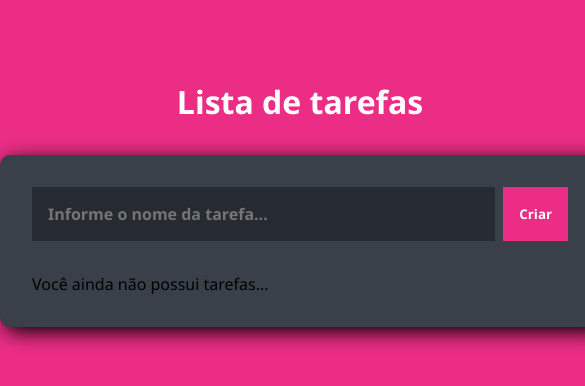
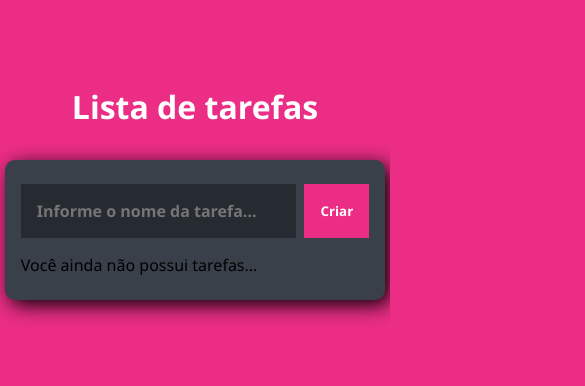
Before and after one commit to tiago-costa-s/todo_react, a React (Vite) app: page / in a window 390 px wide. Shown: the top 386 px of the page, 585 px wide, since content can reach past the window. Built offline with nearby package versions, Linux system fonts and the light colour scheme.

Commit message:
Adicionado controles ao componente listTodos.Ajuste responsividade

```diff
--- a/src/App.css
+++ b/src/App.css
@@ -1,6 +1,6 @@
 .app {
   margin: 5rem auto;
-  width: 600px;
+  max-width: 600px;
   height: 200px;
 }
 
@@ -11,8 +11,18 @@ h1 {
 }
 
 .container_app {
-  background-color: #39404A;
+  background-color: #39404a;
   padding: 2rem;
   border-radius: 10px;
   box-shadow: 5px 5px 20px;
 }
+
+@media screen and (max-width: 900px) {
+  .app {
+    padding: 0.3rem;
+  }
+
+  .container_app {
+    padding: 1.5rem 1rem;
+  }
+}
--- a/src/App.jsx
+++ b/src/App.jsx
@@ -34,12 +34,34 @@ function App() {
   };
 
   // gera data de criação
+  // const teste = {
+  //   date: new Date(),
+  //   consultDate: () => {
+  //     const day = String(date.getDay()).padStart(2, '0');
+  //     const month = String(date.getMonth() + 1).padStart(2, '0');
+  //     const year = String(date.getFullYear());
+  //     const currentDate = `${day}/${month}/${year} - ${horus}`;
+  //     return currentDate
+  //   },
+
+  //   consultHorus: () => {
+  //     const horus = String(date.getHours());
+  //     const minutes = String(date.getMinutes());
+  //     const currentDate = `${horus}:${minutes} `;
+  //     return currentDate
+  //   }
+  // }
+
   const generetedCreationDate = () => {
     const date = new Date();
     const day = String(date.getDay()).padStart(2, '0');
     const month = String(date.getMonth() + 1).padStart(2, '0');
     const year = String(date.getFullYear());
-    const currentDate = `${day}/${month}/${year}`;
+    const horus = String(date.getHours());
+    const minutes = String(date.getMinutes()).padStart(2, '0');
+    const currentDate = `${day}/${month}/${year} ${horus}:${minutes}`;
+    console.log(minutes)
+
     return currentDate
   };
 
--- a/src/assets/components/formtodo/FormTodo.module.css
+++ b/src/assets/components/formtodo/FormTodo.module.css
@@ -1,6 +1,6 @@
 .form_todo {
   display: flex;
-  margin-bottom: 2rem;
+  margin-bottom: 1rem;
 }
 
 .form_todo div {
@@ -13,10 +13,16 @@
 }
 
 .container {
-    display: flex;
-    gap: .5rem;
+  display: flex;
+  gap: 0.5rem;
 }
 .btn_created {
   padding: 16px;
   background-color: #eb2d86;
 }
+
+@media (max-width: 1000px) {
+  .App {
+    background-color: red;
+  }
+}
--- a/src/assets/components/listtodos/ListTodos.jsx
+++ b/src/assets/components/listtodos/ListTodos.jsx
@@ -14,12 +14,12 @@ const ListTodos = ({ listTodo, removeTodo, toggleCompletedTodo, resetData }) =>
                     className={styles.btn}
                     onClick={resetData}
                 >
-                    Reset
+                    Resetar
                 </button>
                 <button
                     className={styles.btn}
                 >
-                    Order
+                    Ordernar
                 </button>
             </div>
             <ul>
--- a/src/assets/components/listtodos/ListTodos.module.css
+++ b/src/assets/components/listtodos/ListTodos.module.css
@@ -1,10 +1,20 @@
 .controller {
-  padding: 0.3rem 0;
+  display: flex;
+ justify-content: flex-end;
+  gap: 0.6rem;
+  padding: 0.5rem 0;
   /* border: 1px solid red; */
   margin-bottom: 0.5rem;
 }
 .btn {
-    font-size: .8rem;
+  font-size: 0.8rem;
   font-weight: 400;
   color: #eb2d86;
+  opacity: .8;
+  transition: .2s;
+  /* border: 1px solid red; */
 }
+
+.btn:hover {
+  opacity: 1;
+}
--- a/src/assets/components/todo/Todo.jsx
+++ b/src/assets/components/todo/Todo.jsx
@@ -25,8 +25,8 @@ const Todo = ({ todo, name, removeTodo, toggleCompletedTodo }) => {
                     </button>
                 </div>
             </div>
-            <div className={styles.date}>
-                <p>{todo.creation}</p>
+            <div className={styles.date_creation}>
+                <p className={styles.date}>{todo.creation}</p>
             </div>
         </div>
     );
--- a/src/assets/components/todo/Todo.module.css
+++ b/src/assets/components/todo/Todo.module.css
@@ -20,8 +20,9 @@
   cursor: grabbing;
 }
 
-.completed, .title .date {
-  opacity: .6;
+.completed,
+.title .date {
+  opacity: 0.6;
   text-decoration: line-through;
 }
 
@@ -46,12 +47,20 @@
   opacity: 0.8;
   transition: 0.2s;
 }
+
 .icons_todo:hover {
   opacity: 1;
 }
 
+.date_creation {
+  display: flex;
+  align-items: end;
+  gap: 0.6rem;
+  color: #eb2d86;
+  font-weight: 400;
+}
+
 .date {
-  font-size: 0.8rem;
+  font-size: 0.7rem;
   font-weight: 400;
-  color: #eb2d86;
 }
```
